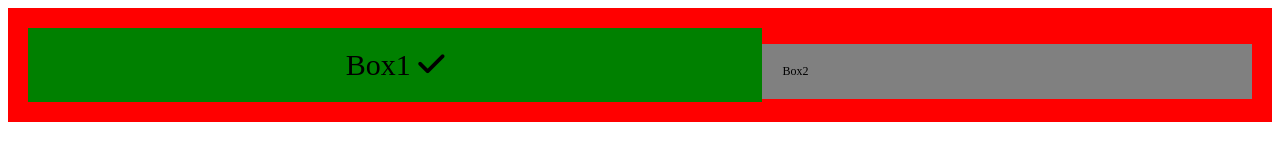
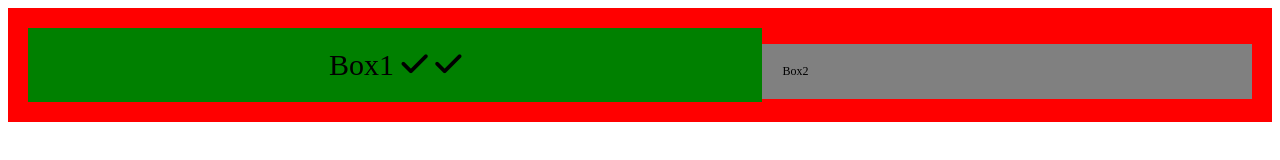
Before and after one commit to karolisst/Bandymas, a plain HTML site: page index.html in a window 1280 px wide. Drawn offline with Linux system fonts and the light colour scheme.

Commit message:
Added second icon

```diff
--- a/index.html
+++ b/index.html
@@ -12,6 +12,7 @@
 <div class="main-box">
     <div class="box1">Box1
         <i class="fa-sharp fa-solid fa-check"></i>
+        <i class="fa-sharp fa-solid fa-check"></i>
     </div>
     <div class="box2">Box2</div>
 </div>
```
